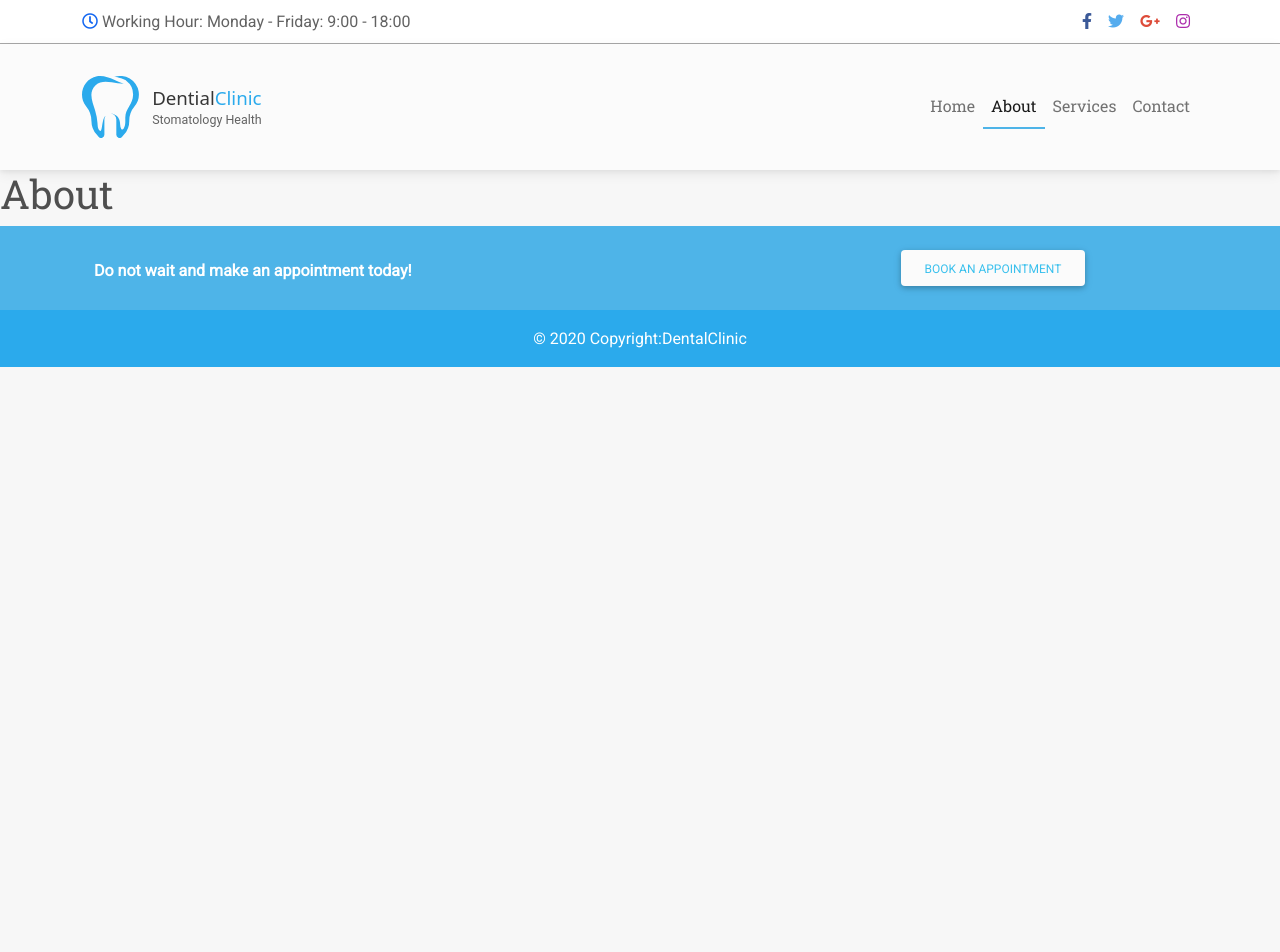
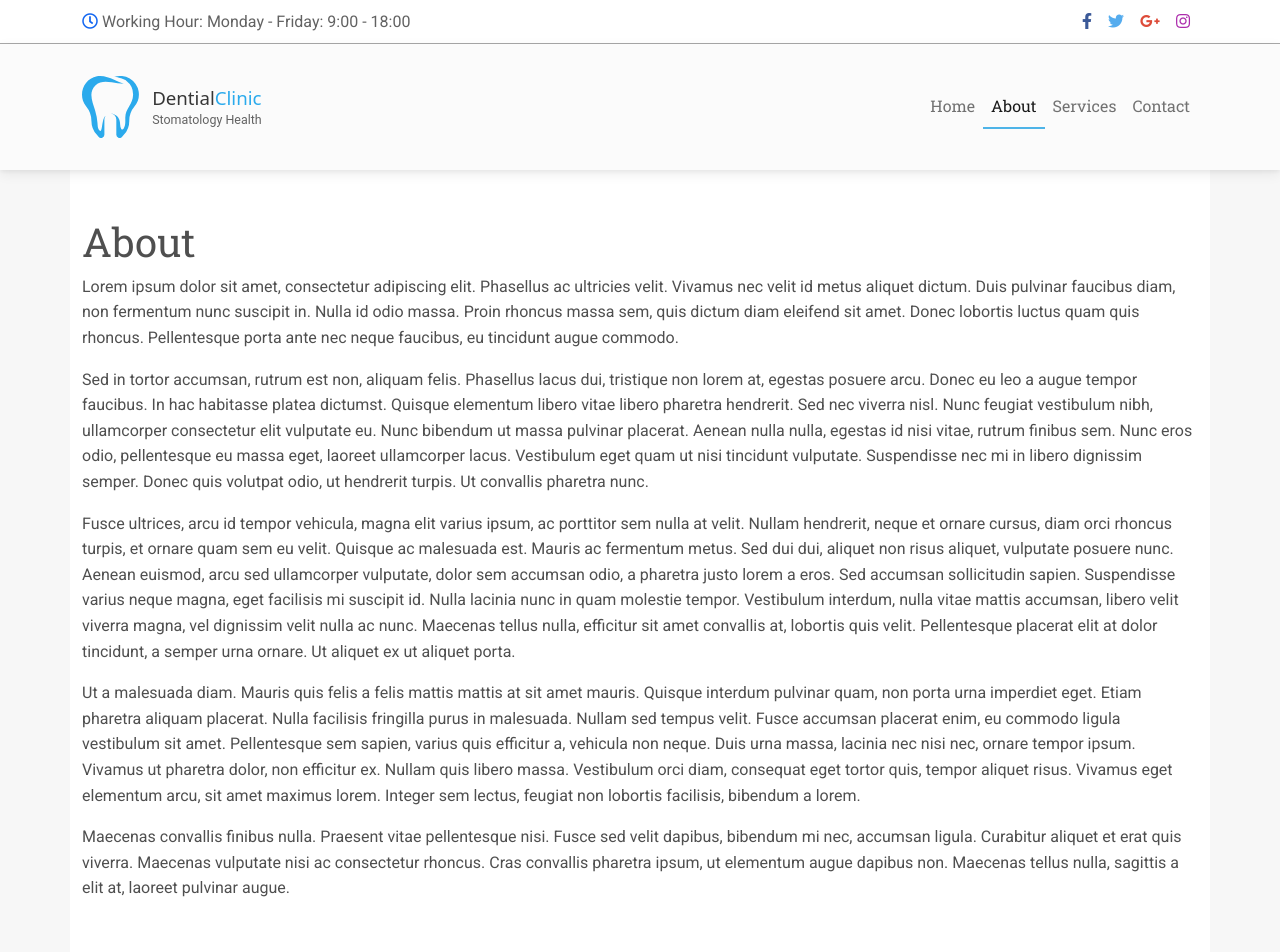
Before and after one commit to Snugge/dental-clinic, a React (Create React App) app: page /dental-clinic/About in a window 1280 px wide. Shown: the top 952 px of the page. Before the commit the page ends 800 px from the top, so only its background shows below. Built offline with nearby package versions, Linux system fonts and the light colour scheme.

Commit message:
Add Subpages content

```diff
--- a/src/App.css
+++ b/src/App.css
@@ -103,10 +103,13 @@ h1, h2, h3, h4, h5, .navbar-nav  {
 .hours span {
   color: #626262;
 }
+/* Pages */
+.content {
+  background-color: #fff;
+}
 
 
 /* About us */
-
 .numbers p {
   font-family: 'Roboto Slab', serif;
   font-size: .8rem;
--- a/src/views/About.js
+++ b/src/views/About.js
@@ -2,8 +2,17 @@ import React from 'react'
 
 export const About = () => {
 	return (
-		<div>
+		<div className="container content py-5">
 			<h1>About</h1>
+			<p>Lorem ipsum dolor sit amet, consectetur adipiscing elit. Phasellus ac ultricies velit. Vivamus nec velit id metus aliquet dictum. Duis pulvinar faucibus diam, non fermentum nunc suscipit in. Nulla id odio massa. Proin rhoncus massa sem, quis dictum diam eleifend sit amet. Donec lobortis luctus quam quis rhoncus. Pellentesque porta ante nec neque faucibus, eu tincidunt augue commodo.</p>
+
+			<p>Sed in tortor accumsan, rutrum est non, aliquam felis. Phasellus lacus dui, tristique non lorem at, egestas posuere arcu. Donec eu leo a augue tempor faucibus. In hac habitasse platea dictumst. Quisque elementum libero vitae libero pharetra hendrerit. Sed nec viverra nisl. Nunc feugiat vestibulum nibh, ullamcorper consectetur elit vulputate eu. Nunc bibendum ut massa pulvinar placerat. Aenean nulla nulla, egestas id nisi vitae, rutrum finibus sem. Nunc eros odio, pellentesque eu massa eget, laoreet ullamcorper lacus. Vestibulum eget quam ut nisi tincidunt vulputate. Suspendisse nec mi in libero dignissim semper. Donec quis volutpat odio, ut hendrerit turpis. Ut convallis pharetra nunc.</p>
+
+			<p>Fusce ultrices, arcu id tempor vehicula, magna elit varius ipsum, ac porttitor sem nulla at velit. Nullam hendrerit, neque et ornare cursus, diam orci rhoncus turpis, et ornare quam sem eu velit. Quisque ac malesuada est. Mauris ac fermentum metus. Sed dui dui, aliquet non risus aliquet, vulputate posuere nunc. Aenean euismod, arcu sed ullamcorper vulputate, dolor sem accumsan odio, a pharetra justo lorem a eros. Sed accumsan sollicitudin sapien. Suspendisse varius neque magna, eget facilisis mi suscipit id. Nulla lacinia nunc in quam molestie tempor. Vestibulum interdum, nulla vitae mattis accumsan, libero velit viverra magna, vel dignissim velit nulla ac nunc. Maecenas tellus nulla, efficitur sit amet convallis at, lobortis quis velit. Pellentesque placerat elit at dolor tincidunt, a semper urna ornare. Ut aliquet ex ut aliquet porta.</p>
+
+			<p>Ut a malesuada diam. Mauris quis felis a felis mattis mattis at sit amet mauris. Quisque interdum pulvinar quam, non porta urna imperdiet eget. Etiam pharetra aliquam placerat. Nulla facilisis fringilla purus in malesuada. Nullam sed tempus velit. Fusce accumsan placerat enim, eu commodo ligula vestibulum sit amet. Pellentesque sem sapien, varius quis efficitur a, vehicula non neque. Duis urna massa, lacinia nec nisi nec, ornare tempor ipsum. Vivamus ut pharetra dolor, non efficitur ex. Nullam quis libero massa. Vestibulum orci diam, consequat eget tortor quis, tempor aliquet risus. Vivamus eget elementum arcu, sit amet maximus lorem. Integer sem lectus, feugiat non lobortis facilisis, bibendum a lorem.</p>
+
+			<p>Maecenas convallis finibus nulla. Praesent vitae pellentesque nisi. Fusce sed velit dapibus, bibendum mi nec, accumsan ligula. Curabitur aliquet et erat quis viverra. Maecenas vulputate nisi ac consectetur rhoncus. Cras convallis pharetra ipsum, ut elementum augue dapibus non. Maecenas tellus nulla, sagittis a elit at, laoreet pulvinar augue.</p>
 		</div>
 	)
 }
--- a/src/views/Contact.js
+++ b/src/views/Contact.js
@@ -2,8 +2,17 @@ import React from 'react'
 
 export const Contact = () => {
 	return (
-		<div>
+		<div className="container content py-5">
 			<h1>Contact</h1>
+			<p>Lorem ipsum dolor sit amet, consectetur adipiscing elit. Phasellus ac ultricies velit. Vivamus nec velit id metus aliquet dictum. Duis pulvinar faucibus diam, non fermentum nunc suscipit in. Nulla id odio massa. Proin rhoncus massa sem, quis dictum diam eleifend sit amet. Donec lobortis luctus quam quis rhoncus. Pellentesque porta ante nec neque faucibus, eu tincidunt augue commodo.</p>
+
+			<p>Sed in tortor accumsan, rutrum est non, aliquam felis. Phasellus lacus dui, tristique non lorem at, egestas posuere arcu. Donec eu leo a augue tempor faucibus. In hac habitasse platea dictumst. Quisque elementum libero vitae libero pharetra hendrerit. Sed nec viverra nisl. Nunc feugiat vestibulum nibh, ullamcorper consectetur elit vulputate eu. Nunc bibendum ut massa pulvinar placerat. Aenean nulla nulla, egestas id nisi vitae, rutrum finibus sem. Nunc eros odio, pellentesque eu massa eget, laoreet ullamcorper lacus. Vestibulum eget quam ut nisi tincidunt vulputate. Suspendisse nec mi in libero dignissim semper. Donec quis volutpat odio, ut hendrerit turpis. Ut convallis pharetra nunc.</p>
+
+			<p>Fusce ultrices, arcu id tempor vehicula, magna elit varius ipsum, ac porttitor sem nulla at velit. Nullam hendrerit, neque et ornare cursus, diam orci rhoncus turpis, et ornare quam sem eu velit. Quisque ac malesuada est. Mauris ac fermentum metus. Sed dui dui, aliquet non risus aliquet, vulputate posuere nunc. Aenean euismod, arcu sed ullamcorper vulputate, dolor sem accumsan odio, a pharetra justo lorem a eros. Sed accumsan sollicitudin sapien. Suspendisse varius neque magna, eget facilisis mi suscipit id. Nulla lacinia nunc in quam molestie tempor. Vestibulum interdum, nulla vitae mattis accumsan, libero velit viverra magna, vel dignissim velit nulla ac nunc. Maecenas tellus nulla, efficitur sit amet convallis at, lobortis quis velit. Pellentesque placerat elit at dolor tincidunt, a semper urna ornare. Ut aliquet ex ut aliquet porta.</p>
+
+			<p>Ut a malesuada diam. Mauris quis felis a felis mattis mattis at sit amet mauris. Quisque interdum pulvinar quam, non porta urna imperdiet eget. Etiam pharetra aliquam placerat. Nulla facilisis fringilla purus in malesuada. Nullam sed tempus velit. Fusce accumsan placerat enim, eu commodo ligula vestibulum sit amet. Pellentesque sem sapien, varius quis efficitur a, vehicula non neque. Duis urna massa, lacinia nec nisi nec, ornare tempor ipsum. Vivamus ut pharetra dolor, non efficitur ex. Nullam quis libero massa. Vestibulum orci diam, consequat eget tortor quis, tempor aliquet risus. Vivamus eget elementum arcu, sit amet maximus lorem. Integer sem lectus, feugiat non lobortis facilisis, bibendum a lorem.</p>
+
+			<p>Maecenas convallis finibus nulla. Praesent vitae pellentesque nisi. Fusce sed velit dapibus, bibendum mi nec, accumsan ligula. Curabitur aliquet et erat quis viverra. Maecenas vulputate nisi ac consectetur rhoncus. Cras convallis pharetra ipsum, ut elementum augue dapibus non. Maecenas tellus nulla, sagittis a elit at, laoreet pulvinar augue.</p>
 		</div>
 	)
 }
--- a/src/views/Services.js
+++ b/src/views/Services.js
@@ -2,8 +2,17 @@ import React from 'react'
 
 export const Services = () => {
 	return (
-		<div>
+		<div className="container content py-5">
 			<h1>Services</h1>
+			<p>Lorem ipsum dolor sit amet, consectetur adipiscing elit. Phasellus ac ultricies velit. Vivamus nec velit id metus aliquet dictum. Duis pulvinar faucibus diam, non fermentum nunc suscipit in. Nulla id odio massa. Proin rhoncus massa sem, quis dictum diam eleifend sit amet. Donec lobortis luctus quam quis rhoncus. Pellentesque porta ante nec neque faucibus, eu tincidunt augue commodo.</p>
+
+			<p>Sed in tortor accumsan, rutrum est non, aliquam felis. Phasellus lacus dui, tristique non lorem at, egestas posuere arcu. Donec eu leo a augue tempor faucibus. In hac habitasse platea dictumst. Quisque elementum libero vitae libero pharetra hendrerit. Sed nec viverra nisl. Nunc feugiat vestibulum nibh, ullamcorper consectetur elit vulputate eu. Nunc bibendum ut massa pulvinar placerat. Aenean nulla nulla, egestas id nisi vitae, rutrum finibus sem. Nunc eros odio, pellentesque eu massa eget, laoreet ullamcorper lacus. Vestibulum eget quam ut nisi tincidunt vulputate. Suspendisse nec mi in libero dignissim semper. Donec quis volutpat odio, ut hendrerit turpis. Ut convallis pharetra nunc.</p>
+
+			<p>Fusce ultrices, arcu id tempor vehicula, magna elit varius ipsum, ac porttitor sem nulla at velit. Nullam hendrerit, neque et ornare cursus, diam orci rhoncus turpis, et ornare quam sem eu velit. Quisque ac malesuada est. Mauris ac fermentum metus. Sed dui dui, aliquet non risus aliquet, vulputate posuere nunc. Aenean euismod, arcu sed ullamcorper vulputate, dolor sem accumsan odio, a pharetra justo lorem a eros. Sed accumsan sollicitudin sapien. Suspendisse varius neque magna, eget facilisis mi suscipit id. Nulla lacinia nunc in quam molestie tempor. Vestibulum interdum, nulla vitae mattis accumsan, libero velit viverra magna, vel dignissim velit nulla ac nunc. Maecenas tellus nulla, efficitur sit amet convallis at, lobortis quis velit. Pellentesque placerat elit at dolor tincidunt, a semper urna ornare. Ut aliquet ex ut aliquet porta.</p>
+
+			<p>Ut a malesuada diam. Mauris quis felis a felis mattis mattis at sit amet mauris. Quisque interdum pulvinar quam, non porta urna imperdiet eget. Etiam pharetra aliquam placerat. Nulla facilisis fringilla purus in malesuada. Nullam sed tempus velit. Fusce accumsan placerat enim, eu commodo ligula vestibulum sit amet. Pellentesque sem sapien, varius quis efficitur a, vehicula non neque. Duis urna massa, lacinia nec nisi nec, ornare tempor ipsum. Vivamus ut pharetra dolor, non efficitur ex. Nullam quis libero massa. Vestibulum orci diam, consequat eget tortor quis, tempor aliquet risus. Vivamus eget elementum arcu, sit amet maximus lorem. Integer sem lectus, feugiat non lobortis facilisis, bibendum a lorem.</p>
+
+			<p>Maecenas convallis finibus nulla. Praesent vitae pellentesque nisi. Fusce sed velit dapibus, bibendum mi nec, accumsan ligula. Curabitur aliquet et erat quis viverra. Maecenas vulputate nisi ac consectetur rhoncus. Cras convallis pharetra ipsum, ut elementum augue dapibus non. Maecenas tellus nulla, sagittis a elit at, laoreet pulvinar augue.</p>
 		</div>
 	)
 }
```
Also changed, not shown: 1 other file (tests, documents, lock files or other folders).
